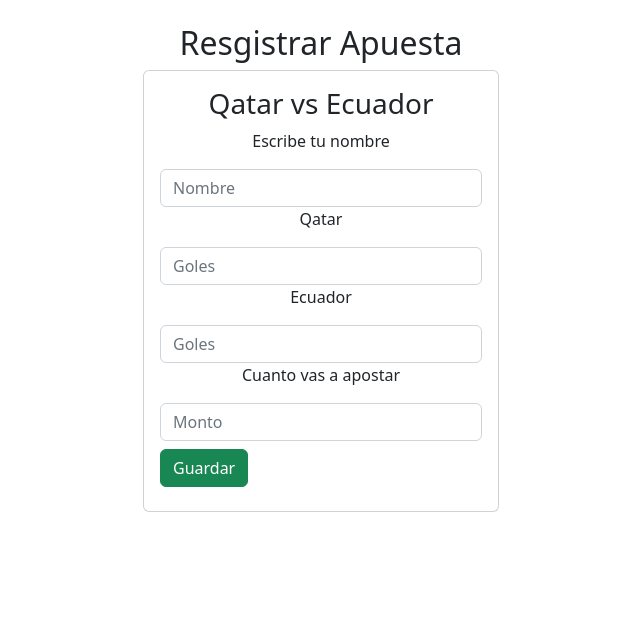
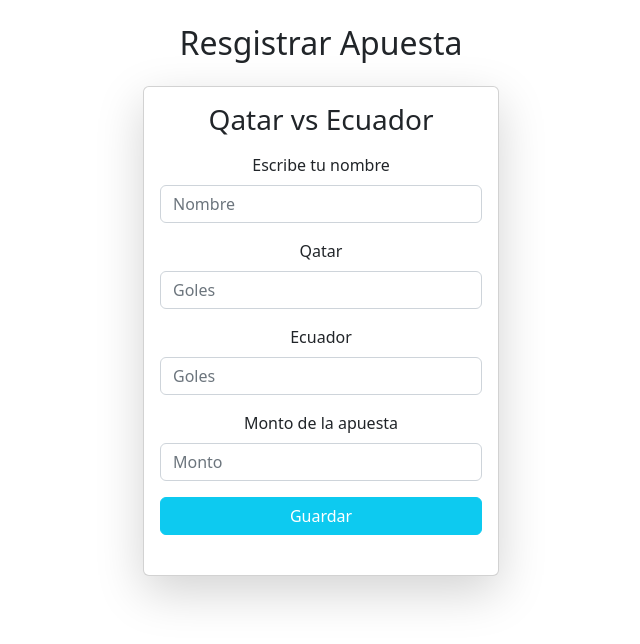
Before and after one commit to sebasrh/ProyectoWWW, a Django app: page /registrarApuesta/1 in a window 1280 px wide. Shown: the part 56-700 px from the top of the page, without its empty margins (319-959 px from the left). Run offline with Django 4.2, Linux system fonts and the light colour scheme; data comes from the database, SQL or seed files in the repository; both versions use the stored data as it was after the commit.

Commit message:
finalizada

```diff
--- a/Apuesta/Aplicaciones/Partidos/static/css/gestionApuestas.css
+++ b/Apuesta/Aplicaciones/Partidos/static/css/gestionApuestas.css
@@ -5,6 +5,8 @@ thead,tbody{
 h2,h3{
     text-align: center;
 }
-p{
-    text-align: center;
+#imagen{
+    width: 75%;
+    display:block;
+    margin:auto;
 }
--- a/Apuesta/Aplicaciones/Partidos/templates/registrarApuesta.html
+++ b/Apuesta/Aplicaciones/Partidos/templates/registrarApuesta.html
@@ -3,35 +3,38 @@
 {% block body %}
 
 <div class="row">
-    <div class="col-md-4 offset-md-4">
-        <h2>Resgistrar Apuesta</h2>
-        <div class="card">
-            <div class="card-body ">
+    <div class="col-md-4 offset-md-4 text-center">
+        <h2 >Resgistrar Apuesta</h2>
+        <div class="card shadow-lg  mt-4  bg-white rounded">
+            <div class="card-body mb-4">
                 <form action="/hacerApuesta/{{partido.id}}" method="POST"> {% csrf_token %}
-                    <h3>{{partido.equipos1.pais}} vs {{partido.equipos2.pais}}</h3>
-                    <div class="form-group">
-                        <p>Escribe tu nombre</p>
+                    <div class="mb-3">
+                        <h3>{{partido.equipos1.pais}} vs {{partido.equipos2.pais}}</h3>
+                    </div>
+
+                    <div class="form-group mb-3">
+                        <label class="form-label">Escribe tu nombre</label>
                         <input type="text" id="txtNombre" name="txtNombre" class="form-control" placeholder="Nombre"
                         maxlength="50" required>
                     </div>
-                    <div class="form-group">
-                        <p>{{partido.equipos1.pais}}</p>
+                    <div class="form-group mb-3">
+                        <label class="form-label">{{partido.equipos1.pais}}</label>
                         <input type="number" id="txtMarcador1" name="txtMarcador1" class="form-control" placeholder="Goles"
                         maxlength="50" required>
                     </div>
-                    <div class="form-group">
-                        <p>{{partido.equipos2.pais}}</p>
+                    <div class="form-group mb-3">
+                        <label class="form-label">{{partido.equipos2.pais}}</label>
                         <input type="number" id="txtMarcador2" name="txtMarcador2" class="form-control" placeholder="Goles"
                         maxlength="50" required>
                     </div>
-                    <div class="form-group">
-                        <p>Cuanto vas a apostar</p>
+                    <div class="form-group mb-3">
+                        <label class="form-label">Monto de la apuesta</label>
                         <input type="number" id="txtMonto" name="txtMonto" class="form-control" placeholder="Monto"
                         maxlength="50" required>
                     </div>
 
-                    <div class="form-group py-2">
-                        <button type="submit" class="btn btn-block btn-success text-white btnApuesta">Guardar</button>
+                    <div class="form-group d-grid gap-2 ">
+                        <button type="submit" class="btn btn-info text-white btnApuesta">Guardar</button>
                     </div>
                 </form>
             </div>
```
Also changed, not shown: Apuesta/Aplicaciones/Partidos/templates/home.html (+8 -1 lines), Apuesta/Universidad.db.
